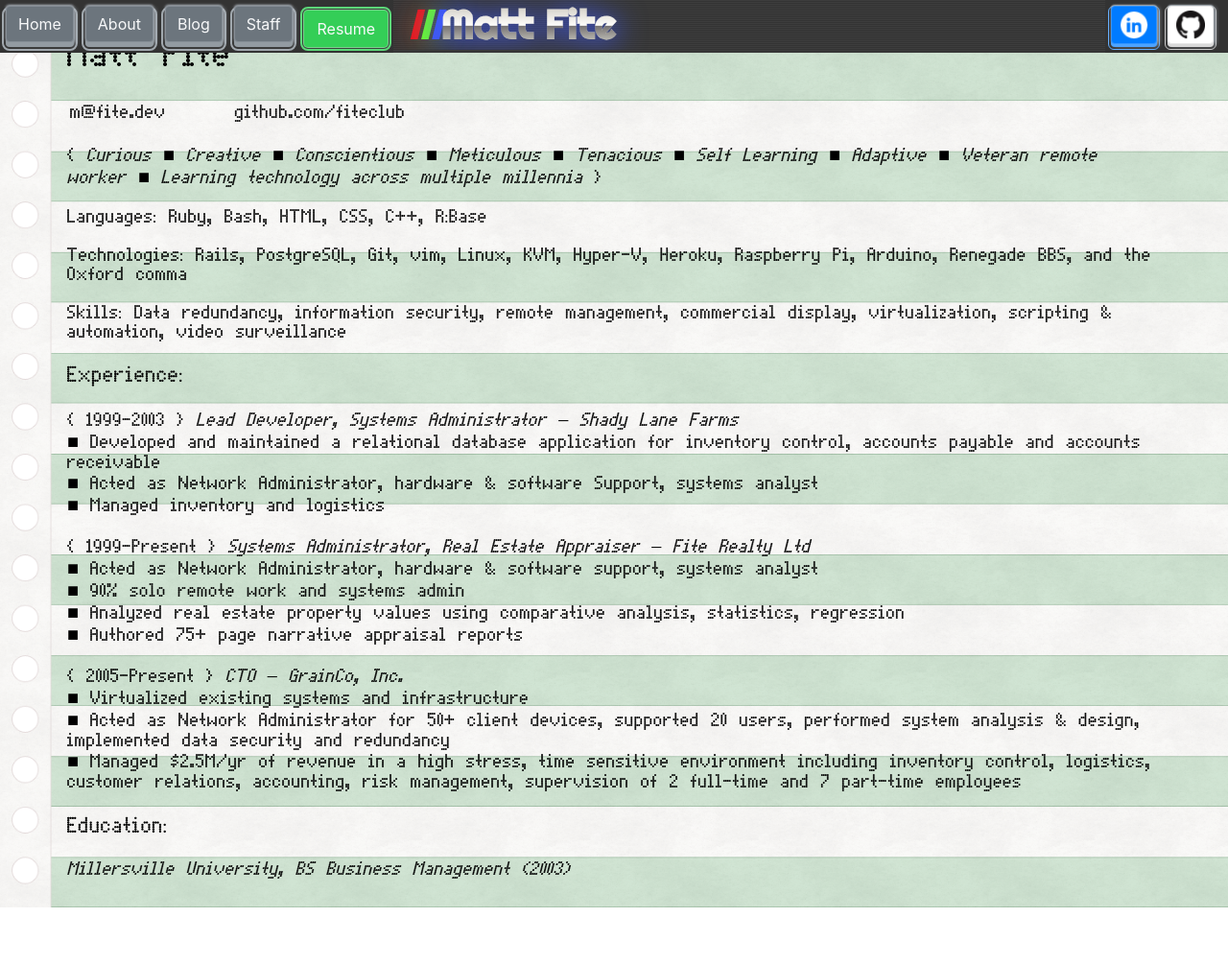
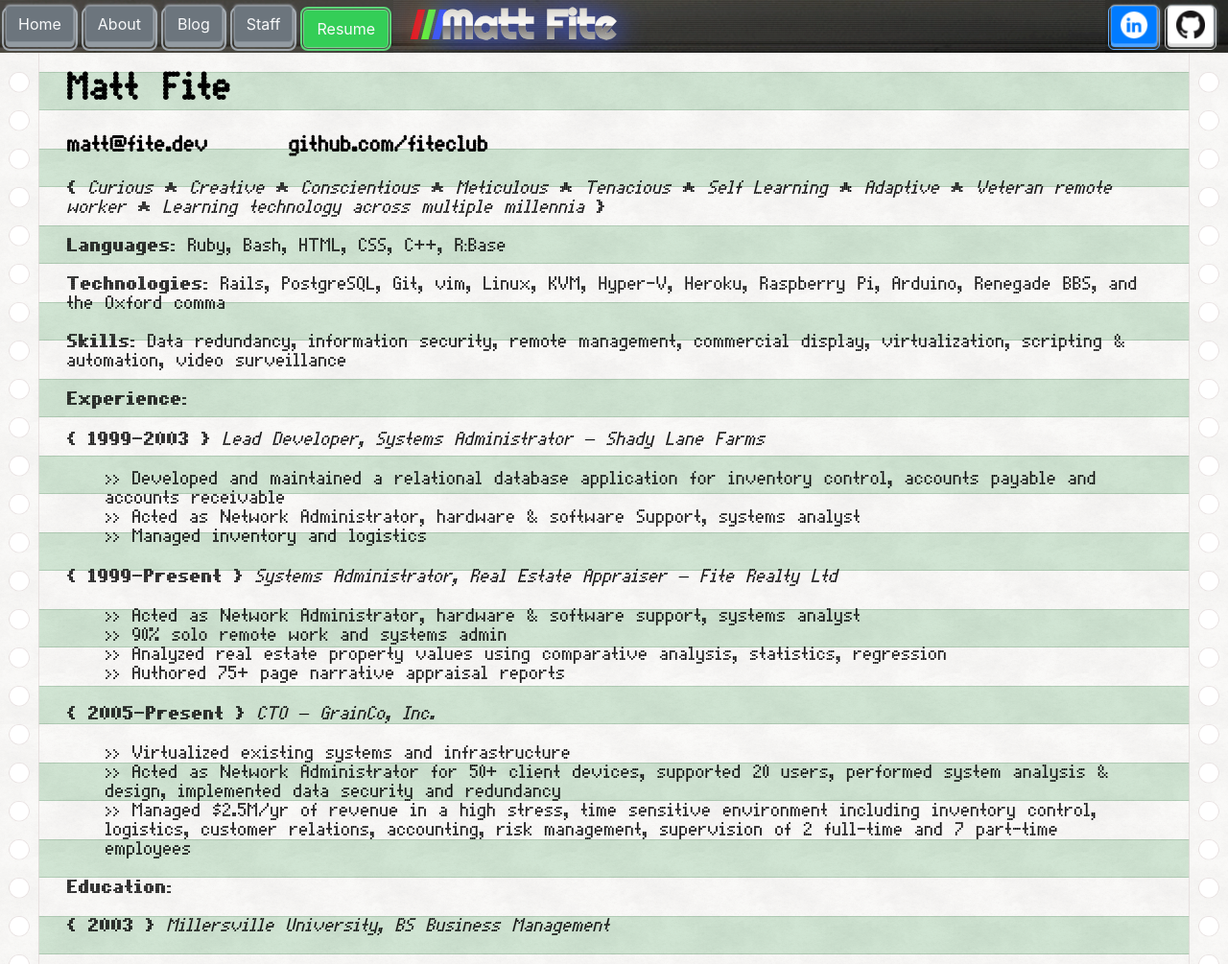
Before and after one commit to fiteclub/fiteclub.github.io, a Jekyll site: the page built from resume.md, in a window 1280 px wide and 1005 px high. Shown: the whole window at 96% size. Built offline with Jekyll 4.4.1, drawn with Linux system fonts in a browser that asks for light colours.

Commit message:
Fix resume background

```diff
--- a/_includes/navigation.html
+++ b/_includes/navigation.html
@@ -9,8 +9,8 @@
   </nav>
   <div class ="filler"><h1 class="vectro"><span class="vectro-red">I</span><span class="vectro-green">I</span><span class="vectro-blue">I</span><span class="vectro-body">{{ site.title }}</span></h1></div>
   <div class="right-buttons">
-    <a href="https://linkedin.com/in/{{ site.linkedin_custom_url_slug }}" class="kbc-button kbc-button-sm kbc-button-primary"><img src="assets/img/linkedin-logo-32px.png" alt="github" style="vertical-align:middle" class="logobutton"></a>
-    <a href="https://github.com/{{ site.github_username }}" class="kbc-button kbc-button-sm"><img src="assets/img/GitHub-Mark-32px.png" alt="linkedin" style="vertical-align:middle" class="logobutton"></a>
+    <a href="https://linkedin.com/in/{{ site.linkedin_custom_url_slug }}" target="_blank" class="kbc-button kbc-button-sm kbc-button-primary"><img src="assets/img/linkedin-logo-32px.png" alt="github" style="vertical-align:middle" class="logobutton"></a>
+    <a href="https://github.com/{{ site.github_username }}" target="_blank" class="kbc-button kbc-button-sm"><img src="assets/img/GitHub-Mark-32px.png" alt="linkedin" style="vertical-align:middle" class="logobutton"></a>
   </div>
   </div>
 </div>
--- a/_sass/main.scss
+++ b/_sass/main.scss
@@ -1,10 +1,18 @@
 @font-face {
   font-family: 'dotmatrix';
+  font-style: normal;
   src: url('/assets/fonts/dot_matrix/DOTMATRI.TTF');
-  font-weight: 950;
+  font-weight: normal;
   // src: url('/assets/fonts/spotted_rail_ticket/spotted-rail-ticket.otf');
 }
 
+@font-face {
+  font-family: 'dotmatrixbold';
+  font-style: normal;
+  src: url('/assets/fonts/dot_matrix/DOTMBold.TTF');
+  font-weight: normal;
+  // src: url('/assets/fonts/spotted_rail_ticket/spotted-rail-ticket.otf');
+}
 @font-face {
   font-family: 'terminal';
   src: url('/assets/fonts/Web437_IBM_EGA_8x14.woff');
@@ -32,6 +40,7 @@
   // padding: 0;
   overflow: hidden;
   background-color: #333;
+  background-image: url('/assets/img/topbar.png');
 }
 
 .topnav {float: left;}
@@ -84,14 +93,28 @@
 }
 
 .dotmatrix {
+  margin-top: 35px;
   padding: 10px 70px 10px;
   font-family: 'dotmatrix';
   font-size: 20px;
   background-image: url('/assets/img/DotMatrixPaper.png');
-  background-repeat: repeat;
-  background-attachment: local;
-  background-size: cover;
+  background-repeat: repeat-y;
+  background-attachment: scroll;
+  background-size: 100%;
   height: 100%;
+  overflow: hidden;
+}
+
+p {
+  font-family: 'dotmatrix';
+  font-weight: normal;
+  font-style: normal;
+}
+
+strong{
+  font-family: 'dotmatrixbold';
+  font-weight: bold;
+  font-style: normal;
 }
 
 .crtframe {
--- a/resume.md
+++ b/resume.md
@@ -3,10 +3,9 @@
 layout: dotmatrix
 ---
 # Matt Fite
+### matt@fite.dev &nbsp;&nbsp;&nbsp;&nbsp; github.com/fiteclub
 
-m@fite.dev &nbsp;&nbsp;&nbsp;&nbsp; github.com/fiteclub |
-
-**{** *Curious ■ Creative ■ Conscientious ■ Meticulous ■ Tenacious ■ Self Learning ■ Adaptive ■ Veteran remote worker ■ Learning technology across multiple millennia* **}**
+**{** *Curious <strong>*</strong> Creative <strong>*</strong> Conscientious <strong>*</strong> Meticulous <strong>*</strong> Tenacious <strong>*</strong> Self Learning <strong>*</strong> Adaptive <strong>*</strong> Veteran remote worker <strong>*</strong> Learning technology across multiple millennia* **}**
 
 **Languages:** Ruby, Bash, HTML, CSS, C++, R:Base
 
@@ -14,22 +13,24 @@
 
 **Skills:** Data redundancy, information security, remote management, commercial display, virtualization, scripting & automation, video surveillance
 
-### Experience:
-**{ 1999-2003 }** *Lead Developer, Systems Administrator – Shady Lane Farms*\
-■ Developed and maintained a relational database application for inventory control, accounts payable and accounts receivable\
-■ Acted as Network Administrator, hardware & software Support, systems analyst\
-■ Managed inventory and logistics
+**Experience:**
 
-**{ 1999-Present }** *Systems Administrator, Real Estate Appraiser – Fite Realty Ltd*\
-■ Acted as Network Administrator, hardware & software support, systems analyst\
-■ 90% solo remote work and systems admin\
-■ Analyzed real estate property values using comparative analysis, statistics, regression\
-■ Authored 75+ page narrative appraisal reports
+**{ 1999-2003 }** *Lead Developer, Systems Administrator – Shady Lane Farms*
+>\>> Developed and maintained a relational database application for inventory control, accounts payable and accounts receivable\
+\>> Acted as Network Administrator, hardware & software Support, systems analyst\
+\>> Managed inventory and logistics
 
-**{ 2005-Present }** *CTO – GrainCo, Inc.*\
-■ Virtualized existing systems and infrastructure\
-■ Acted as Network Administrator for 50+ client devices, supported 20 users, performed system analysis & design, implemented data security and redundancy\
-■ Managed $2.5M/yr of revenue in a high stress, time sensitive environment including inventory control, logistics, customer relations, accounting, risk management, supervision of 2 full-time and 7 part-time employees
+**{ 1999-Present }** *Systems Administrator, Real Estate Appraiser – Fite Realty Ltd*
+> \>> Acted as Network Administrator, hardware & software support, systems analyst\
+\>> 90% solo remote work and systems admin\
+\>> Analyzed real estate property values using comparative analysis, statistics, regression\
+\>> Authored 75+ page narrative appraisal reports
 
-### Education:
-*Millersville University, BS Business Management (2003)*
+**{ 2005-Present }** *CTO – GrainCo, Inc.*
+> \>> Virtualized existing systems and infrastructure\
+\>> Acted as Network Administrator for 50+ client devices, supported 20 users, performed system analysis & design, implemented data security and redundancy\
+\>> Managed $2.5M/yr of revenue in a high stress, time sensitive environment including inventory control, logistics, customer relations, accounting, risk management, supervision of 2 full-time and 7 part-time employees
+
+**Education:**
+
+**{ 2003 }** *Millersville University, BS Business Management*
```
Also changed, not shown: favicon.ico (added).
